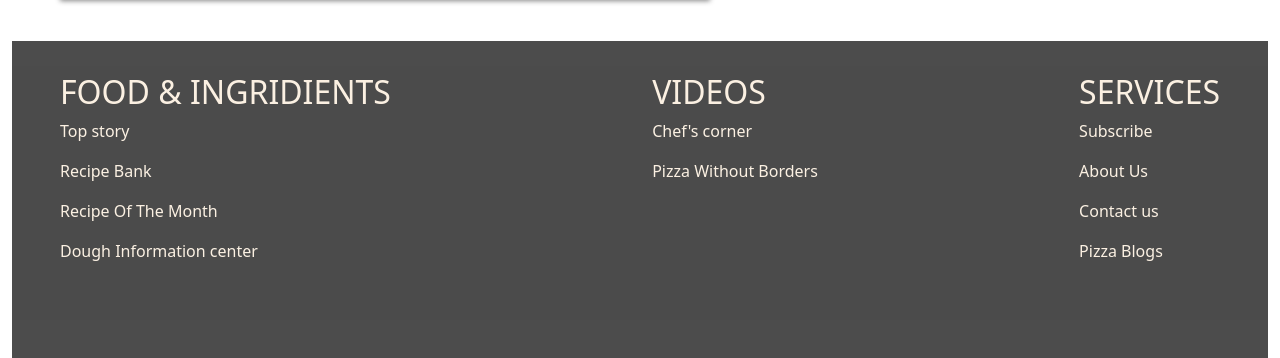
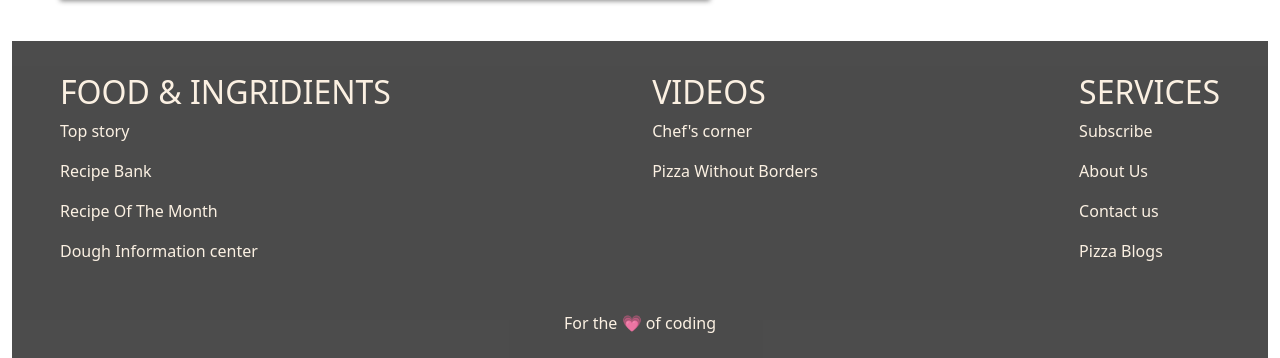
Before and after one commit to Joseph-Wairimu/pizza-palace, a plain HTML site: page index.html in a window 1280 px wide. Shown: the part 1967-2325 px from the top of the page. Drawn offline with nearby package versions, Linux system fonts and the light colour scheme.

Commit message:
styling contact div

```diff
--- a/index.css
+++ b/index.css
@@ -68,9 +68,12 @@ height: 30rem;
     background-color: black;
     opacity: 0.7;
     height: 20rem;
+
+
+}
+.cont{
     justify-content: space-between;
     color: antiquewhite;
 
     padding:2rem 3rem;
-
 }
--- a/index.html
+++ b/index.html
@@ -103,7 +103,8 @@
    </div>
 </div>
 
-<div class="contact d-flex">
+<div class="contact">
+  <div class=" cont d-flex">
   <div>
 <h2>FOOD & INGRIDIENTS</h2>
 <p>Top story</p>
@@ -127,6 +128,8 @@
 <p>Pizza Blogs</p>
   </div>
 
+  </div>
+<p style="text-align: center; color: antiquewhite;"> For the &#128151; of coding</p>
 </div>
 
 
```
